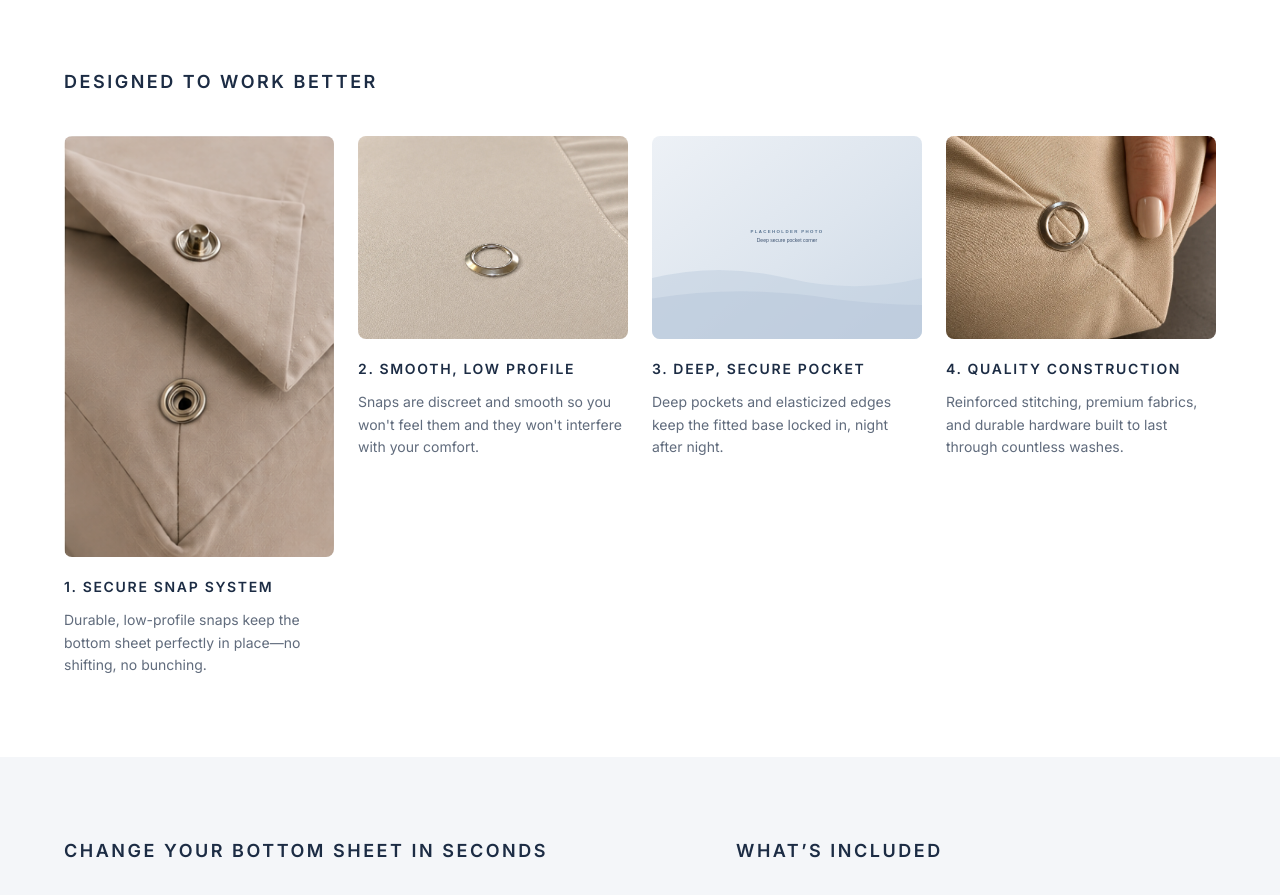
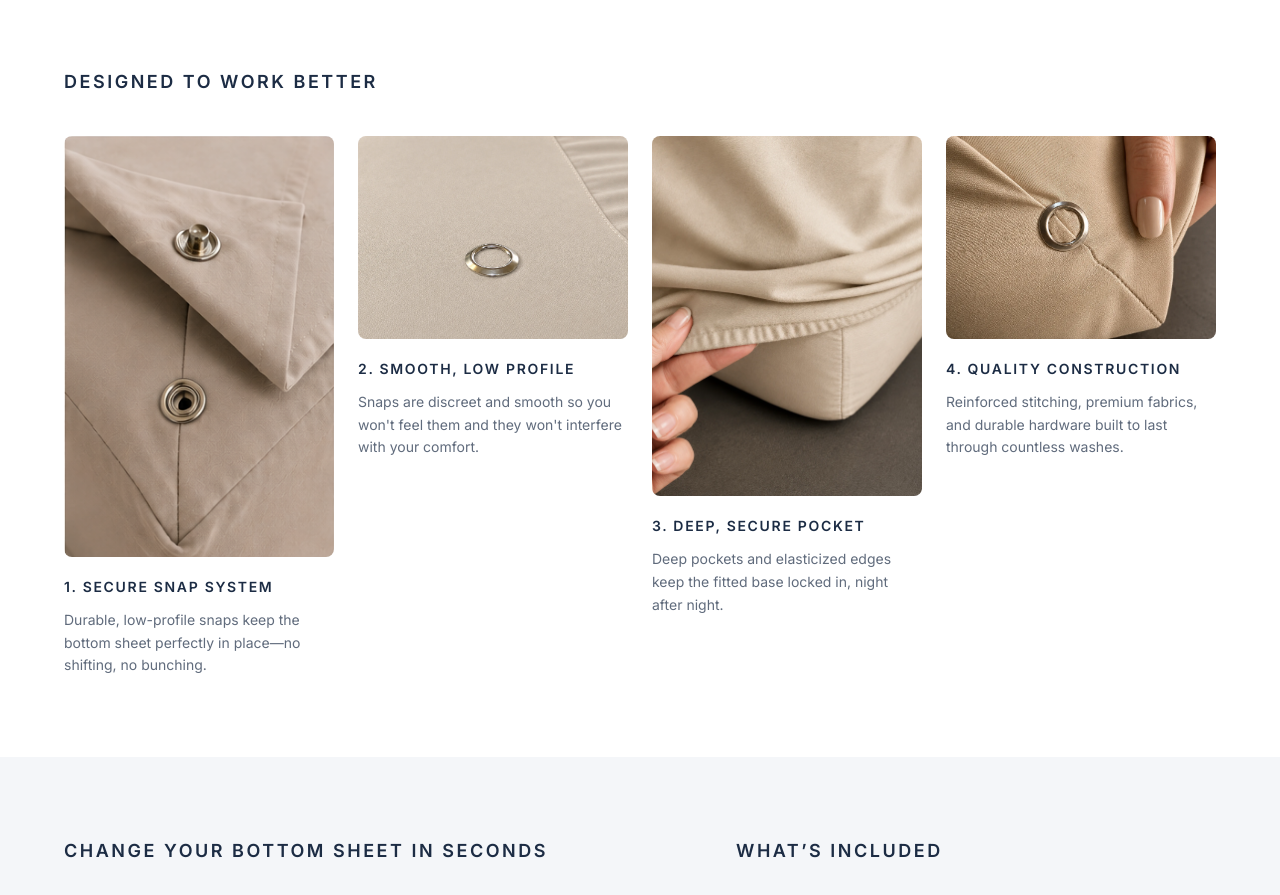
Before and after one commit to HomeSignalG/bedsheet, a Next.js app: page /product in a window 1280 px wide. Shown: the part 780-1675 px from the top of the page. Built offline with nearby package versions, Linux system fonts and the light colour scheme; a web font is replaced by a local one.

Commit message:
Use the elastic hem photo for the Deep, Secure Pocket card
Completes the Product page's four feature cards with real photography.

Co-Authored-By: Claude <noreply@anthropic.com>
Claude-Session: https://claude.ai/code/session_018j36Qu5F3emNrfuHzMQQhw

```diff
--- a/app/product/page.tsx
+++ b/app/product/page.tsx
@@ -51,8 +51,8 @@ const featureCards = [
   },
   {
     title: "3. Deep, Secure Pocket",
-    src: "/placeholders/feature-pocket.svg",
-    alt: "Placeholder for a photo of the fitted base pocket wrapped around a mattress corner",
+    src: "/placeholders/elastic-pocket.webp",
+    alt: "A hand lifting the elasticized hem of the fitted base at a mattress corner, showing the depth of the pocket",
     caption:
       "Deep pockets and elasticized edges keep the fitted base locked in, night after night.",
   },
```
Also changed, not shown: public/placeholders/README.md, public/placeholders/elastic-pocket.webp (added), public/placeholders/feature-pocket.svg (deleted).
